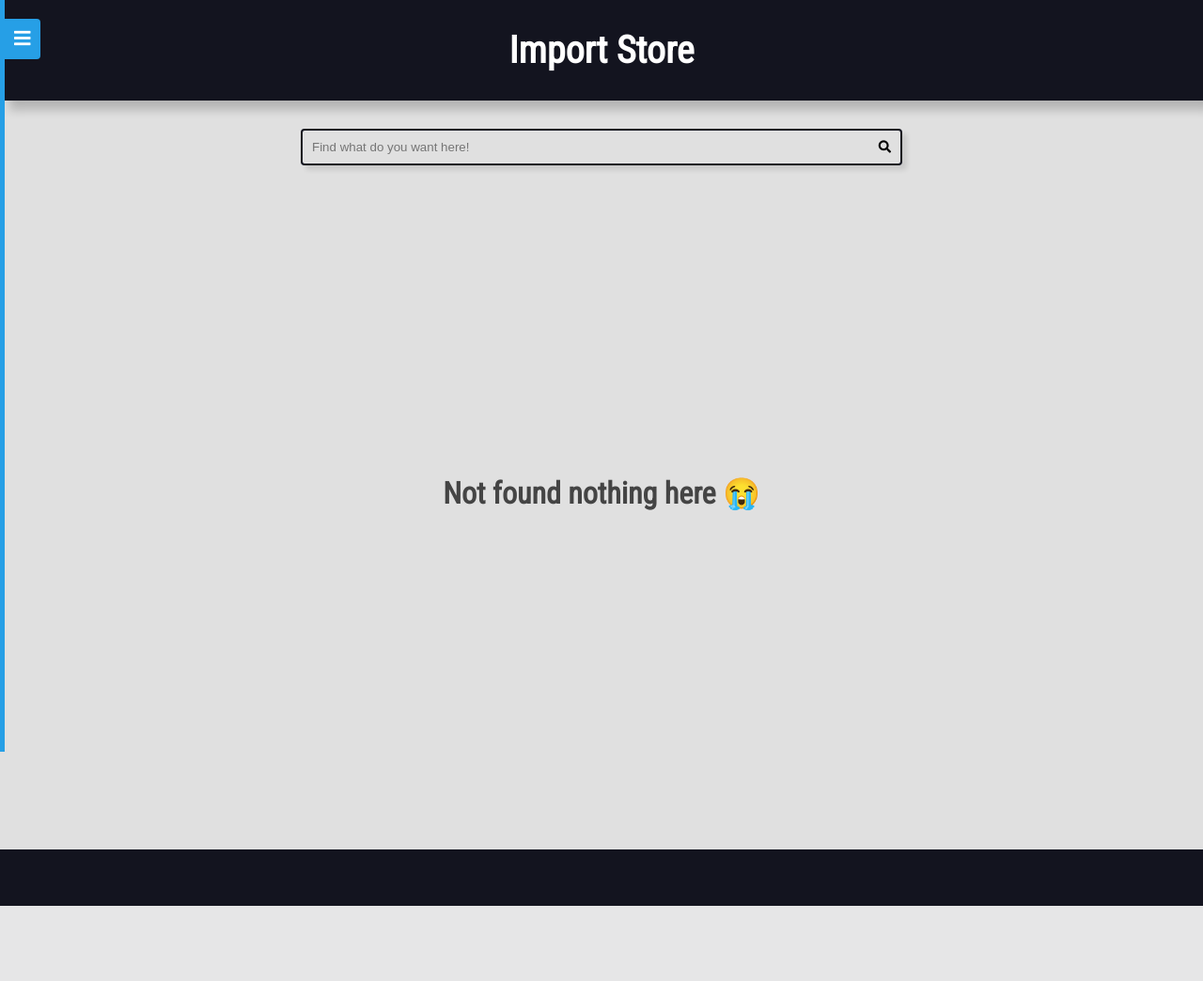
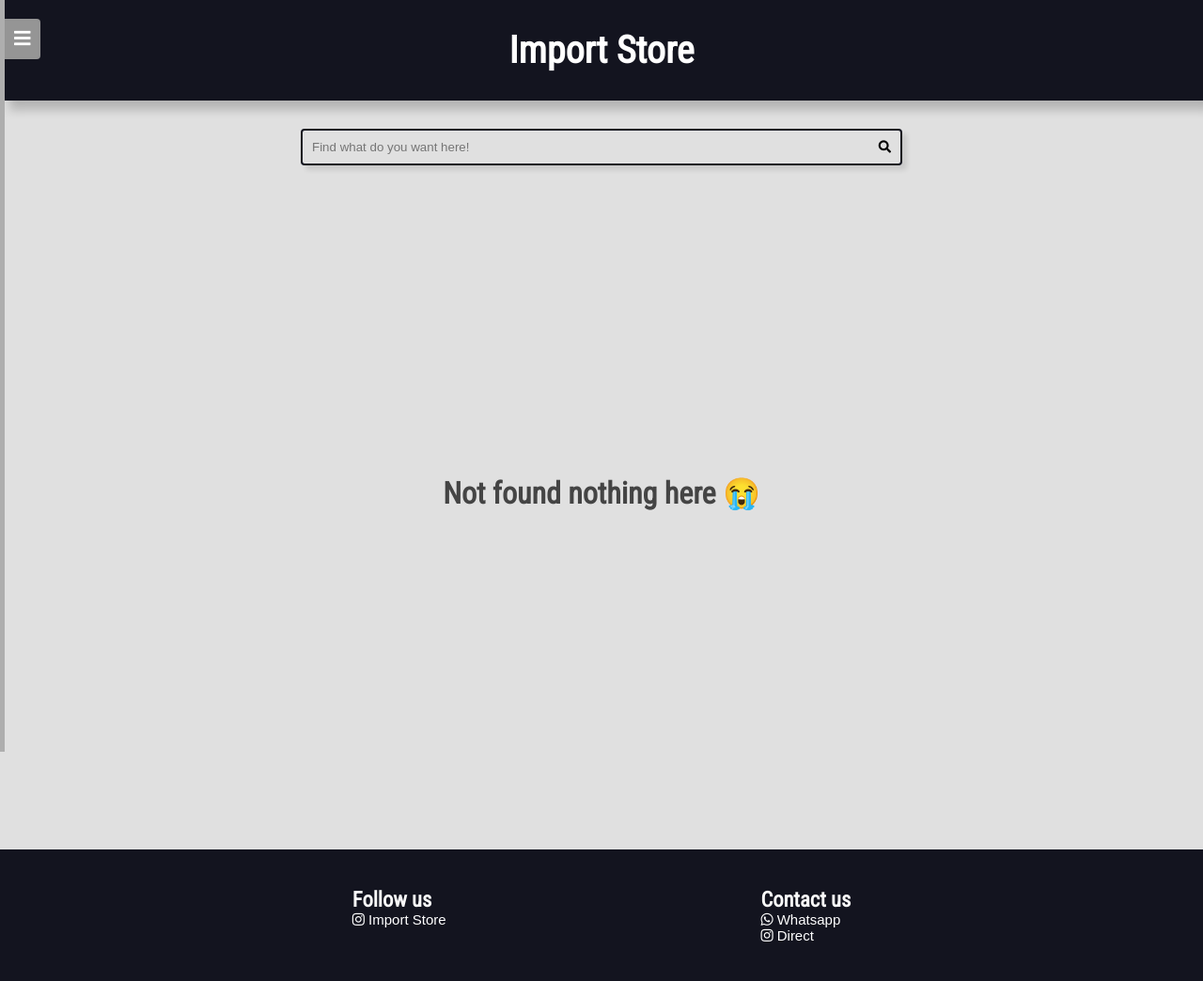
Before and after one commit to FelipeTreis/import_store, a Django app: page / in a window 1280 px wide. Shown: the whole page at 94% size. Before the commit the page ends 964 px from the top, so only its background shows below. Run offline with Django 4.2, Linux system fonts and the light colour scheme; data that the repository does not hold is empty.

Commit message:
Added contact in footer and menu

```diff
--- a/app/templates/app/partials/footer.html
+++ b/app/templates/app/partials/footer.html
@@ -1 +1,16 @@
-<footer class="main-footer"></footer>
+<footer class="main-footer">
+    <div class="padding">
+        <h2>Follow us</h2>
+        <a href="https://www.instagram.com/felipe_treis/" target="_blank" rel="noreferrer noopener"><i
+                class="fab fa-instagram"></i> Import Store</a>
+    </div>
+
+    <div class="padding">
+        <h2>Contact us</h2>
+        <a href="https://wa.me/5567993067281" target="_blank" rel="noreferrer noopener"><i class="fab fa-whatsapp"></i>
+            Whatsapp</a><br>
+        <a href="https://www.instagram.com/felipe_treis/" target="_blank"
+            rel="noreferrer noopener"><i class="fab fa-instagram"></i>
+            Direct</a>
+    </div>
+</footer>
--- a/app/templates/app/partials/menu.html
+++ b/app/templates/app/partials/menu.html
@@ -11,7 +11,9 @@
 
     <div class="menu-content">
       <nav class="menu-nav">
-        <a href="{% url 'app:home' %}">Home</a>
+        <a href="{% url 'app:home' %}"><i class="fas fa-store"></i> Home</a>
+        <a href="https://wa.me/5567993067281" target="_blank" rel="noreferrer noopener"><i class="fab fa-whatsapp"></i> Whatsapp</a>
+        <a href="https://www.instagram.com/felipe_treis/" target="_blank" rel="noreferrer noopener"><i class="fab fa-instagram"></i> Direct</a>
       </nav>
     </div>
   </div>
--- a/base_static/css/style.css
+++ b/base_static/css/style.css
@@ -156,7 +156,7 @@
 
   .main-content-list {
     display: grid;
-    grid-template-columns: repeat(auto-fit, minmax(340px, 1fr));
+    grid-template-columns: repeat(auto-fit, minmax(244px, 1fr));
     gap: var(--spacing-gutter-large);
   }
 
@@ -361,7 +361,7 @@
     width: 260px;
     min-height: 100vh;
     overflow-y: auto;
-    background: var(--color-primary);
+    background: var(--color-gray-3);
     z-index: 2;
     transition: all 300ms ease-in-out;
   }
@@ -376,10 +376,10 @@
 
   .button-show-menu {
     position: fixed;
-    left: 265px;
+    left: 260px;
     top: 2rem;
     color: var(--color-white);
-    background-color: var(--color-primary);
+    background-color: var(--color-gray-4);
     border: none;
     font-size: 2rem;
     z-index: 3;
```
